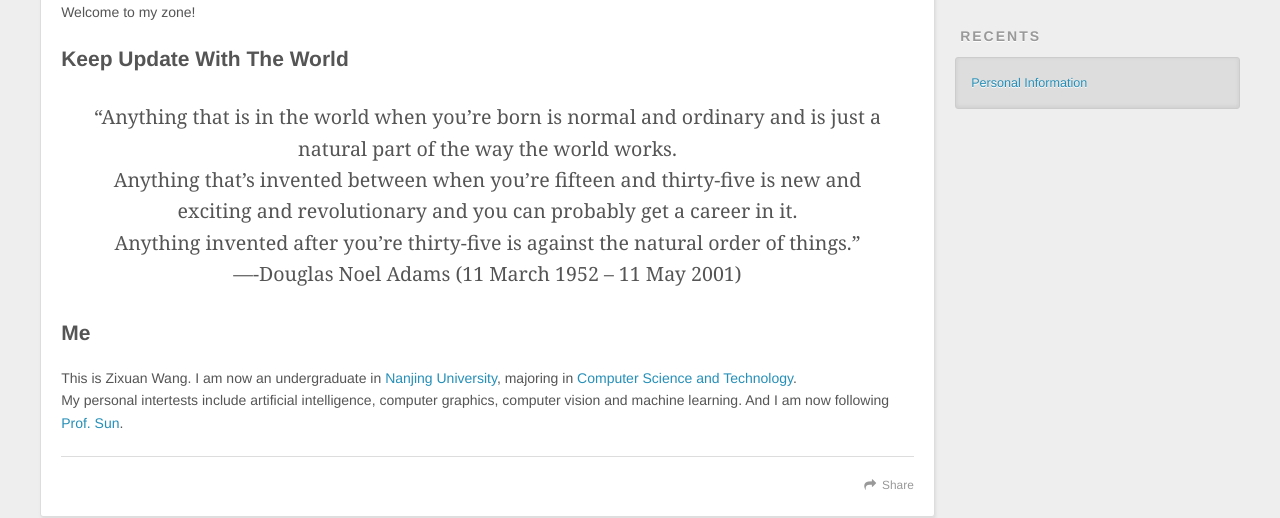
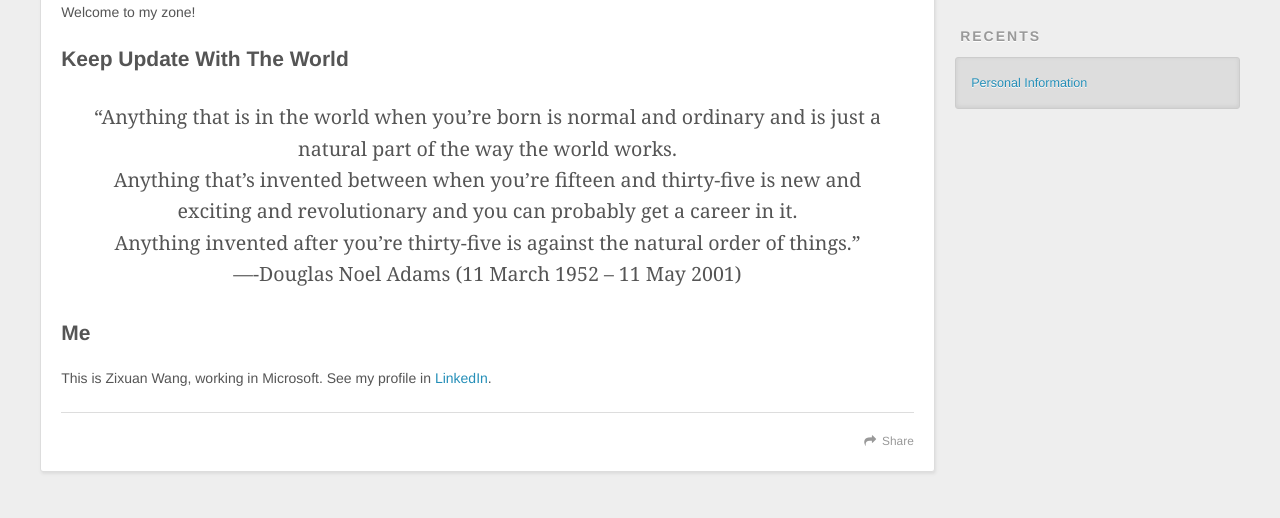
Before and after one commit to WangZixuan/WangZixuan.github.io, a plain HTML site: page index.html in a window 1280 px wide. Shown: the part 452-970 px from the top of the page. Drawn offline with nearby package versions, Linux system fonts and the light colour scheme.

Commit message:
Update index.html

```diff
--- a/index.html
+++ b/index.html
@@ -87,7 +87,7 @@
 <h2 id="Keep_Update_With_The_World"><a href="#Keep_Update_With_The_World" class="headerlink" title="Keep Update With The World"></a>Keep Update With The World</h2><blockquote>
 <p>“Anything that is in the world when you’re born is normal and ordinary and is just a natural part of the way the world works.<br>Anything that’s invented between when you’re fifteen and thirty-five is new and exciting and revolutionary and you can probably get a career in it.<br>Anything invented after you’re thirty-five is against the natural order of things.”<br>      —-Douglas Noel Adams (11 March 1952 – 11 May 2001)</p>
 </blockquote>
-<h2 id="Me"><a href="#Me" class="headerlink" title="Me"></a>Me</h2><p>This is Zixuan Wang. I am now an undergraduate in <a href="http://www.nju.edu.cn" target="_blank" rel="external">Nanjing University</a>, majoring in <a href="http://cs.nju.edu.cn" target="_blank" rel="external">Computer Science and Technology</a>.<br>My personal intertests include artificial intelligence, computer graphics, computer vision and machine learning. And I am now following <a href="http://cs.nju.edu.cn/sunzhx" target="_blank" rel="external">Prof. Sun</a>.</p>
+<h2 id="Me"><a href="#Me" class="headerlink" title="Me"></a>Me</h2><p>This is Zixuan Wang, working in Microsoft. See my profile in <a href="https://www.linkedin.com/in/zixuan-wang-37703398/" target="_blank" rel="external">LinkedIn</a>.</p>
 
 
     </div>
```
